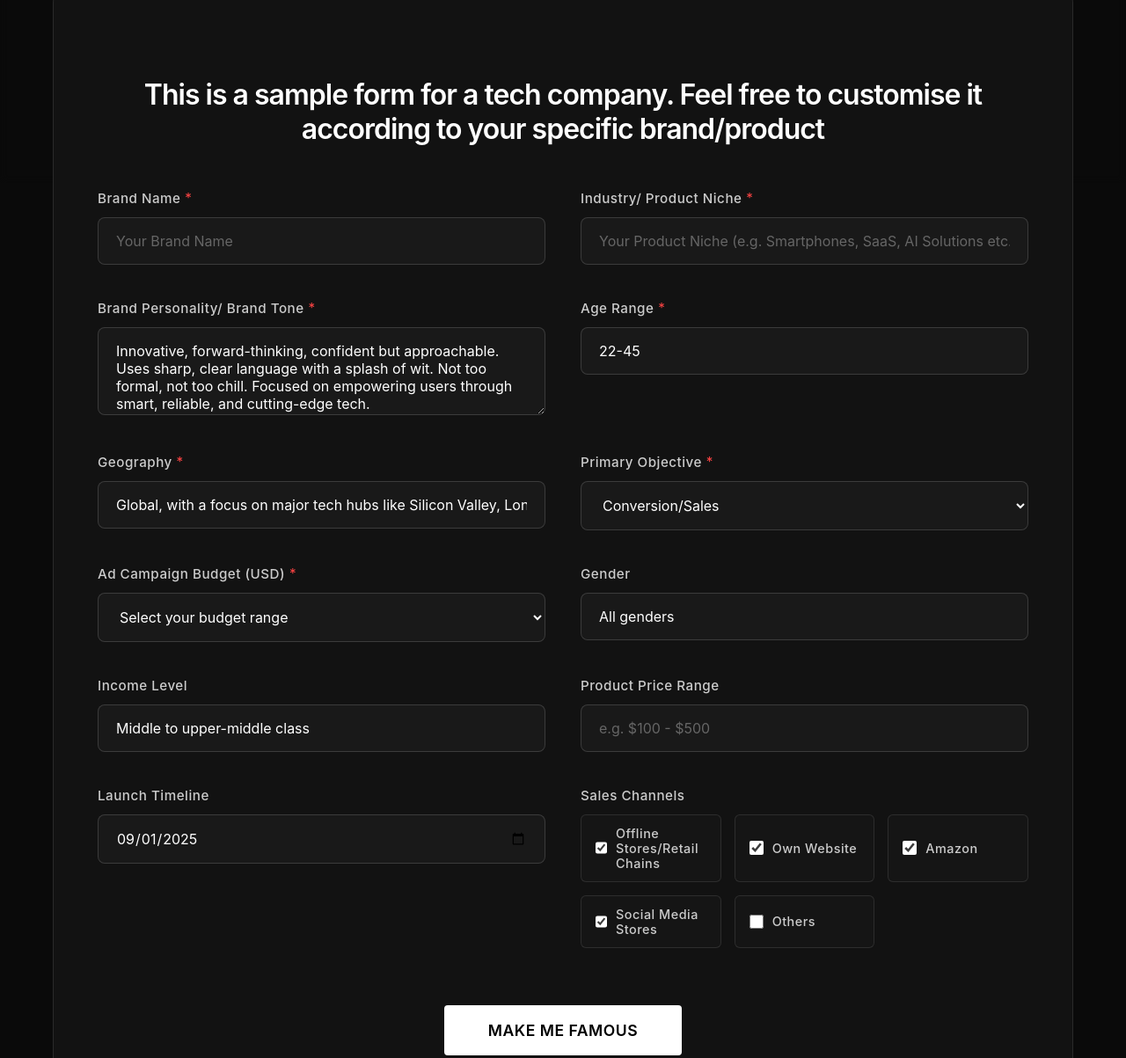
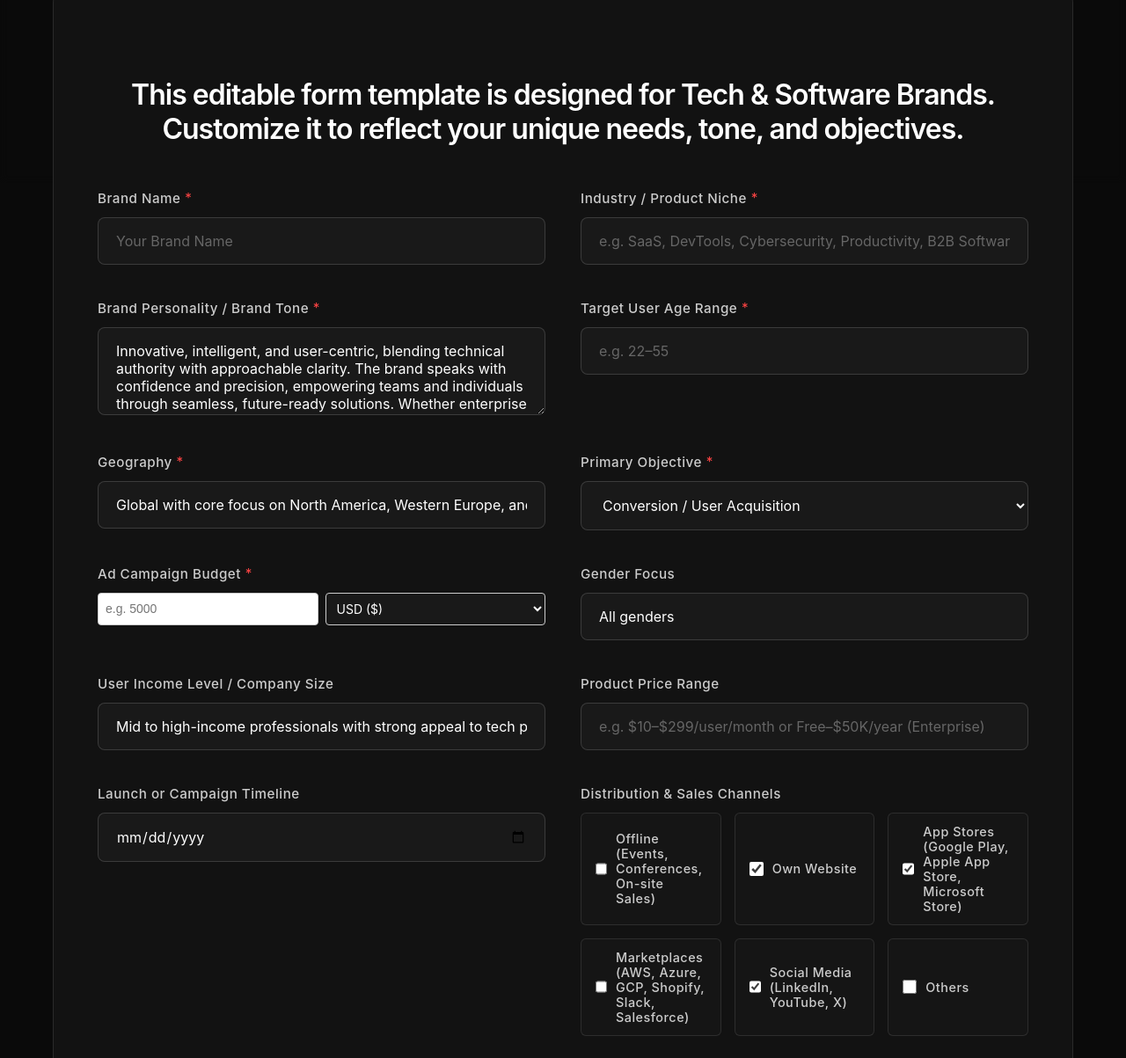
Before and after one commit to Vedikadeshpande/Cloutware, a plain HTML site: page frontend/tech.html in a window 1280 px wide. Shown: the part 592-1795 px from the top of the page at 88% size. Drawn offline with Linux system fonts and the light colour scheme; some packages are replaced by stand-ins of ours; files that its build step writes are made by us from their sources; a script that the page names is missing.

Commit message:
Update tech.html

```diff
--- a/frontend/tech.html
+++ b/frontend/tech.html
@@ -1,7 +1,7 @@
 <!DOCTYPE html>
 <html lang="en">
 <head>
-    <link rel="stylesheet" href="Styling/styles.css">
+    <link rel="stylesheet" href="styles.css">
     <script type="module" src="https://unpkg.com/@splinetool/viewer@1.10.37/build/spline-viewer.js"></script>
     <meta charset="UTF-8">
     <meta name="viewport" content="width=device-width, initial-scale=1.0">
@@ -853,7 +853,6 @@
             color: #cccccc;
             line-height: 1.6;
         }
-
         .primary-cta {
             background: #ffffff;
             color: #000000;
@@ -896,11 +895,11 @@
                 <a href="#about" class="nav-link">Who Are We?</a>
                 <a href="#how-it-works" class="nav-link">How Does Cloutware Work?</a>
             </nav>
+
         </header>
-
         <!-- Form Section -->
 <section class="form-section parallax-element">
-            <h2 class="form-title">This is a sample form for a tech company. Feel free to customise it according to your specific brand/product</h2>
+  <h2 class="form-title">This editable form template is designed for Tech & Software Brands. Customize it to reflect your unique needs, tone, and objectives.</h2>
 
   <form id="brandForm">
     <div class="form-grid">
@@ -911,25 +910,25 @@
       </div>
 
       <div class="field-group">
-        <label for="industry" class="required">Industry/ Product Niche</label>
-        <input type="text" id="industry" name="industry" required placeholder="Your Product Niche (e.g. Smartphones, SaaS, AI Solutions etc.)">
+        <label for="industry" class="required">Industry / Product Niche</label>
+        <input type="text" id="industry" name="industry" required placeholder="e.g. SaaS, DevTools, Cybersecurity, Productivity, B2B Software, Mobile App">
       </div>
 
       <div class="field-group">
-        <label for="personality" class="required">Brand Personality/ Brand Tone</label>
+        <label for="personality" class="required">Brand Personality / Brand Tone</label>
         <textarea id="personality" name="personality" required>
-Innovative, forward-thinking, confident but approachable. Uses sharp, clear language with a splash of wit. Not too formal, not too chill. Focused on empowering users through smart, reliable, and cutting-edge tech.
+Innovative, intelligent, and user-centric, blending technical authority with approachable clarity. The brand speaks with confidence and precision, empowering teams and individuals through seamless, future-ready solutions. Whether enterprise or startup, it positions technology as an enabler of progress.
 </textarea>
       </div>
 
       <div class="field-group">
-        <label for="ageRange" class="required">Age Range</label>
-        <input type="text" id="ageRange" name="ageRange" required value="22-45">
+        <label for="ageRange" class="required">Target User Age Range</label>
+        <input type="text" id="ageRange" name="ageRange" required placeholder="e.g. 22–55">
       </div>
 
       <div class="field-group">
         <label for="geography" class="required">Geography</label>
-        <input type="text" id="geography" name="geography" required value="Global, with a focus on major tech hubs like Silicon Valley, London, Berlin, and Singapore">
+        <input type="text" id="geography" name="geography" required placeholder="Target Location" value="Global with core focus on North America, Western Europe, and tech-forward markets in India, China, Singapore, and Australia.">
       </div>
 
       <div class="field-group">
@@ -938,66 +937,85 @@ Innovative, forward-thinking, confident but approachable. Uses sharp, clear lang
           <option value="">Choose your goal</option>
           <option value="awareness">Awareness</option>
           <option value="engagement">Engagement</option>
-          <option value="conversion" selected>Conversion/Sales</option>
-          <option value="loyalty">Loyalty/Retention</option>
+          <option value="conversion" selected>Conversion / User Acquisition</option>
+          <option value="loyalty">Retention / Expansion</option>
         </select>
       </div>
 
       <div class="field-group">
-        <label for="budget" class="required">Ad Campaign Budget (USD)</label>
-        <select id="budget" name="budget" required>
-            <option value="" disabled selected>Select your budget range</option>
-            <option value="micro">$50 – $500 (Micro Budget – MVP tests, A/B)</option>
-            <option value="starter">$500 – $2,000 (Starter – Early-stage growth)</option>
-            <option value="lean">$2,000 – $5,000 (Lean Growth – Scaling small teams)</option>
-            <option value="standard">$5,000 – $10,000 (Standard – Funded startup stage)</option>
-            <option value="scaling">$10,000 – $25,000 (Scaling Up – SaaS & DTC)</option>
-            <option value="high">$25,000 – $50,000 (High Growth – VC-backed campaigns)</option>
-            <option value="aggressive">$50,000 – $100,000 (Aggressive Push – Tier 1 exposure)</option>
-            <option value="enterprise">$100,000+ (Enterprise – National/IPO scale)</option>
+        <label for="budget" class="required">Ad Campaign Budget</label>
+        <div class="budget-input-group">
+          <input
+            type="number"
+            id="budget"
+            name="budget"
+            placeholder="e.g. 5000"
+            class="budget-field"
+          />
+          <select
+            name="budget_currency"
+            required
+            class="budget-field"
+          >
+            <option value="USD">USD ($)</option>
+            <option value="EUR">EUR (€)</option>
+            <option value="GBP">GBP (£)</option>
+            <option value="CAD">CAD ($)</option>
+            <option value="AUD">AUD ($)</option>
+            <option value="INR">INR (₹)</option>
+            <option value="JPY">JPY (¥)</option>
+            <option value="CNY">CNY (¥)</option>
+            <option value="BRL">BRL (R$)</option>
+            <option value="MXN">MXN ($)</option>
+            <option value="AED">AED (د.إ)</option>
+            <option value="SGD">SGD ($)</option>
           </select>
         </div>
-
+      </div>
 
       <!-- Optional Fields -->
       <div class="field-group">
-        <label for="gender">Gender</label>
+        <label for="gender">Gender Focus</label>
         <input type="text" id="gender" name="gender" value="All genders">
       </div>
 
       <div class="field-group">
-        <label for="income">Income Level</label>
-        <input type="text" id="income" name="income" value="Middle to upper-middle class">
+        <label for="income">User Income Level / Company Size</label>
+        <input type="text" id="income" name="income" value="Mid to high-income professionals with strong appeal to tech professionals and decision-makers">
       </div>
 
       <div class="field-group">
         <label for="priceRange">Product Price Range</label>
-        <input type="text" id="priceRange" name="priceRange" required placeholder="e.g. $100 - $500">
+        <input type="text" id="priceRange" name="priceRange" required placeholder="e.g. $10–$299/user/month or Free–$50K/year (Enterprise)">
       </div>
 
       <div class="field-group">
-        <label for="timeline">Launch Timeline</label>
-        <input type="date" id="timeline" name="timeline" value="2025-09-01">
+        <label for="timeline">Launch or Campaign Timeline</label>
+        <input type="date" id="timeline" name="timeline" required>
       </div>
 
       <div class="field-group">
-        <label>Sales Channels</label>
+        <label>Distribution & Sales Channels</label>
         <div class="checkbox-group">
           <div class="checkbox-item">
-            <input type="checkbox" id="offline" name="channels" value="offline" checked>
-            <label for="offline">Offline Stores/Retail Chains</label>
+            <input type="checkbox" id="offline" name="channels" value="offline">
+            <label for="offline">Offline (Events, Conferences, On-site Sales)</label>
           </div>
           <div class="checkbox-item">
             <input type="checkbox" id="website" name="channels" value="website" checked>
             <label for="website">Own Website</label>
           </div>
           <div class="checkbox-item">
-            <input type="checkbox" id="amazon" name="channels" value="amazon" checked>
-            <label for="amazon">Amazon</label>
+            <input type="checkbox" id="appstore" name="channels" value="appstore" checked>
+            <label for="appstore">App Stores (Google Play, Apple App Store, Microsoft Store)</label>
+          </div>
+          <div class="checkbox-item">
+            <input type="checkbox" id="marketplace" name="channels" value="marketplace">
+            <label for="marketplace">Marketplaces (AWS, Azure, GCP, Shopify, Slack, Salesforce)</label>
           </div>
           <div class="checkbox-item">
             <input type="checkbox" id="socialmedia" name="channels" value="socialmedia" checked>
-            <label for="amazon">Social Media Stores</label>
+            <label for="socialmedia">Social Media (LinkedIn, YouTube, X)</label>
           </div>
           <div class="checkbox-item">
             <input type="checkbox" id="others" name="channels" value="others">
@@ -1006,7 +1024,7 @@ Innovative, forward-thinking, confident but approachable. Uses sharp, clear lang
         </div>
         <div class="others-input" id="othersInput">
           <label for="othersText">Please specify:</label>
-          <input type="text" id="othersText" name="othersText" value="ProductHunt, AppSumo, SaaS marketplaces">
+          <input type="text" id="othersText" name="othersText" value="GitHub, Product Hunt, Hacker News, Partner Resellers">
         </div>
       </div>
     </div>
@@ -1026,38 +1044,119 @@ Innovative, forward-thinking, confident but approachable. Uses sharp, clear lang
             </div>
         </section>
     </div>
+
     <script>
-// Wait for DOM to be fully loaded
-document.addEventListener('DOMContentLoaded', function () {
+    // Smooth scrolling for navigation links
+    document.querySelectorAll('.nav-link, .primary-cta').forEach(link => {
+    link.addEventListener('click', function(e) {
+        const href = this.getAttribute('href');
+
+        // Only prevent default and scroll if it's an in-page anchor link
+        if (href.startsWith('#')) {
+            e.preventDefault();
+            const targetId = href.substring(1);
+            const targetElement = document.getElementById(targetId);
+            if (targetElement) {
+                targetElement.scrollIntoView({
+                    behavior: 'smooth',
+                    block: 'start'
+                });
+            }
+        }
+        // If it's a regular link (e.g. cloutware_templates.html), let it work normally
+    });
+});
+
+    // Smooth scroll progress
+    window.addEventListener('scroll', () => {
+        const scrolled = window.scrollY;
+        const maxScroll = document.documentElement.scrollHeight - window.innerHeight;
+        const progress = Math.min(scrolled / maxScroll * 100, 100);
+        document.getElementById('progressLine').style.width = progress + '%';
+    });
+
+    // Parallax effect
+    window.addEventListener('scroll', () => {
+        const scrolled = window.scrollY;
+        const parallaxElements = document.querySelectorAll('.parallax-element');
+        parallaxElements.forEach((element, index) => {
+            const speed = 0.02 * (index + 1);
+            const yPos = -(scrolled * speed);
+            element.style.transform = `translateY(${yPos}px)`;
+        });
+    });
+
+    // Parallax effect
+    window.addEventListener('scroll', () => {
+        const scrolled = window.scrollY;
+        const parallaxElements = document.querySelectorAll('.parallax-element');
+        parallaxElements.forEach((element, index) => {
+            const speed = 0.02 * (index + 1);
+            const yPos = -(scrolled * speed);
+            element.style.transform = `translateY(${yPos}px)`;
+        });
+    });
+
+    // Form interaction handlers
     const form = document.getElementById('brandForm');
-    const loading = document.getElementById('loading');
-    const responseContent = document.getElementById('responseContent');
-    const submitBtn = document.querySelector('.submit-btn');
-    const checkboxes = form.querySelectorAll('input[name="channels"]');
+    const inputs = form.querySelectorAll('input, textarea, select');
+    const checkboxes = form.querySelectorAll('input[type="checkbox"]');
     const othersCheckbox = document.getElementById('others');
     const othersInput = document.getElementById('othersInput');
     const othersText = document.getElementById('othersText');
 
-    // Only proceed if form exists
-    if (!form) {
-        console.error("Form not found!");
-        return;
+    // Add focus/blur effects
+    inputs.forEach(input => {
+        input.addEventListener('focus', (e) => {
+            const fieldGroup = e.target.closest('.field-group');
+            fieldGroup.classList.add('focused');
+        });
+        input.addEventListener('blur', (e) => {
+            const fieldGroup = e.target.closest('.field-group');
+            fieldGroup.classList.remove('focused');
+        });
+    });
+
+    // Checkbox interactions
+    checkboxes.forEach(checkbox => {
+        checkbox.addEventListener('change', (e) => {
+            const item = e.target.closest('.checkbox-item');
+            if (e.target.checked) {
+                item.classList.add('checked');
+            } else {
+                item.classList.remove('checked');
             }
+        });
+    });
 
-    // === Form Submission Handler ===
-    form.addEventListener('submit', async function (e) {
-        e.preventDefault(); // ✅ Prevent page refresh
+    // Handle "Others" checkbox to show/hide text input
+    othersCheckbox.addEventListener('change', (e) => {
+        if (e.target.checked) {
+            othersInput.classList.add('show');
+            setTimeout(() => {
+                othersText.focus();
+            }, 200);
+        } else {
+            othersInput.classList.remove('show');
+            othersText.value = '';
+        }
+    });
 
-        // Disable button
+    // Form submission
+    form.addEventListener('submit', async function(e) {
+        e.preventDefault();
+        const loading = document.getElementById('loading');
+        const responseContent = document.getElementById('responseContent');
+        const submitBtn = document.querySelector('.submit-btn');
+
+        // Disable button and show loading
         submitBtn.disabled = true;
         submitBtn.textContent = 'Generating...';
-
-        // Show loading
         loading.style.display = 'block';
         responseContent.innerHTML = '';
 
         // Collect form data
-        const formData = new FormData(form);
+        const formData = new FormData(this);
         const data = {};
         for (let [key, value] of formData.entries()) {
             if (data[key]) {
@@ -1071,23 +1170,25 @@ document.addEventListener('DOMContentLoaded', function () {
             }
         }
 
-        // Get all selected channels
+        // Extract channels from checkboxes
         const selectedChannels = [];
-        checkboxes.forEach(cb => {
-            if (cb.checked) selectedChannels.push(cb.value);
+        checkboxes.forEach(checkbox => {
+            if (checkbox.checked) {
+                selectedChannels.push(checkbox.value);
+            }
         });
         data.salesChannels = selectedChannels.join(', ');
 
-        // Prepare payload
+        // Clean up data to match backend expectations
         const payload = {
             brandName: data.brandName,
             niche: data.industry,
             personality: data.personality,
             ageRange: data.ageRange,
             geography: data.geography,
-            gender: data.gender || '',
-            incomeLevel: data.income || '',
-            launchTimeline: data.timeline || '',
+            gender: data.gender,
+            incomeLevel: data.income,
+            launchTimeline: data.timeline,
             priceRange: data.priceRange,
             salesChannels: data.salesChannels,
             objective: data.objective,
@@ -1095,7 +1196,8 @@ document.addEventListener('DOMContentLoaded', function () {
         };
 
         try {
-            const response = await fetch('http://localhost:3000/generate-campaign', {
+            // Send request to backend
+            const response = await fetch('https://cloutware.onrender.com/generate-campaign', {
                 method: 'POST',
                 headers: {
                     'Content-Type': 'application/json',
@@ -1106,6 +1208,7 @@ document.addEventListener('DOMContentLoaded', function () {
             const result = await response.json();
 
             if (response.ok) {
+                // Hide loading, show result with typewriter effect
                 loading.style.display = 'none';
                 typewriterEffect(responseContent, result.campaign);
             } else {
@@ -1114,98 +1217,51 @@ document.addEventListener('DOMContentLoaded', function () {
         } catch (error) {
             loading.style.display = 'none';
             responseContent.innerHTML = `<p style="color: #ff4444;">Error: ${error.message}</p>`;
-            console.error('Fetch Error:', error);
+            console.error('Error:', error);
         } finally {
+            // Reset button
             submitBtn.disabled = false;
             submitBtn.textContent = 'Make Me Famous';
 
-            // Scroll to response
+            // Smooth scroll to results
             setTimeout(() => {
-                responseContent.scrollIntoView({ behavior: 'smooth', block: 'start' });
+                responseContent.scrollIntoView({
+                    behavior: 'smooth',
+                    block: 'start'
+                });
             }, 500);
         }
     });
 
-    // === Others Checkbox Toggle ===
-    if (othersCheckbox && othersInput) {
-        othersCheckbox.addEventListener('change', function () {
-            if (this.checked) {
-                othersInput.classList.add('show');
-                setTimeout(() => othersText.focus(), 200);
-            } else {
-                othersInput.classList.remove('show');
-                othersText.value = '';
-            }
-        });
-    }
-
-    // === Focus Effects for Fields ===
-    form.querySelectorAll('input, textarea, select').forEach(input => {
-        input.addEventListener('focus', () => {
-            input.closest('.field-group')?.classList.add('focused');
-        });
-        input.addEventListener('blur', () => {
-            input.closest('.field-group')?.classList.remove('focused');
-        });
-    });
-
-    // === Checkbox Styling Toggle ===
-    checkboxes.forEach(checkbox => {
-        checkbox.addEventListener('change', function () {
-            const item = this.closest('.checkbox-item');
-            if (this.checked) {
-                item.classList.add('checked');
-            } else {
-                item.classList.remove('checked');
-            }
-        });
-    });
-
-    // === Smooth Scroll Navigation ===
-    document.querySelectorAll('.nav-link, .primary-cta').forEach(link => {
-        link.addEventListener('click', function (e) {
-            const href = this.getAttribute('href');
-            if (href && href.startsWith('#')) {
-                e.preventDefault();
-                const targetElement = document.querySelector(href);
-                if (targetElement) {
-                    targetElement.scrollIntoView({ behavior: 'smooth', block: 'start' });
-                }
-            }
-        });
-    });
-
-    // === Scroll Progress Bar ===
-    window.addEventListener('scroll', () => {
-        const scrolled = window.scrollY;
-        const maxScroll = document.documentElement.scrollHeight - window.innerHeight;
-        const progress = Math.min(scrolled / maxScroll * 100, 100);
-        document.getElementById('progressLine').style.width = progress + '%';
-    });
-
-    // === Parallax Effect ===
-    window.addEventListener('scroll', () => {
-        const scrolled = window.scrollY;
-        document.querySelectorAll('.parallax-element').forEach((el, index) => {
-            const speed = 0.02 * (index + 1);
-            el.style.transform = `translateY(${-(scrolled * speed)}px)`;
-        });
-    });
-
-    // === Typewriter Effect Function ===
+    // Typewriter effect for response
     function typewriterEffect(element, text) {
         element.innerHTML = '';
         let index = 0;
-        const timer = setInterval(() => {
+        function type() {
             if (index < text.length) {
                 element.innerHTML = text.slice(0, index + 1) + '<span class="typing-cursor"></span>';
                 index++;
+                setTimeout(type, 2);
             } else {
-                clearInterval(timer);
-                element.innerHTML = text; // Final clean render
+                element.innerHTML = text;
             }
-        }, 2); // Adjust speed here (2ms per char)
         }
+        type();
+    }
+
+    // Add smooth momentum scrolling
+    let isScrolling = false;
+    let scrollTimeout;
+    window.addEventListener('scroll', () => {
+        if (!isScrolling) {
+            document.body.style.pointerEvents = 'none';
+            isScrolling = true;
+        }
+        clearTimeout(scrollTimeout);
+        scrollTimeout = setTimeout(() => {
+            document.body.style.pointerEvents = 'auto';
+            isScrolling = false;
+        }, 66);
     });
     </script>
 </body>
```
Lines whose indentation alone changed are shown as unchanged.
